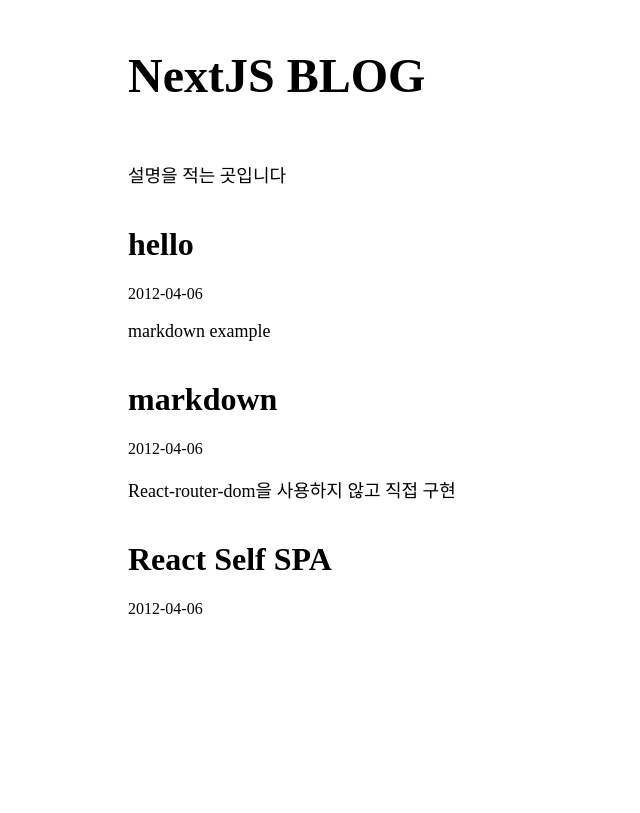
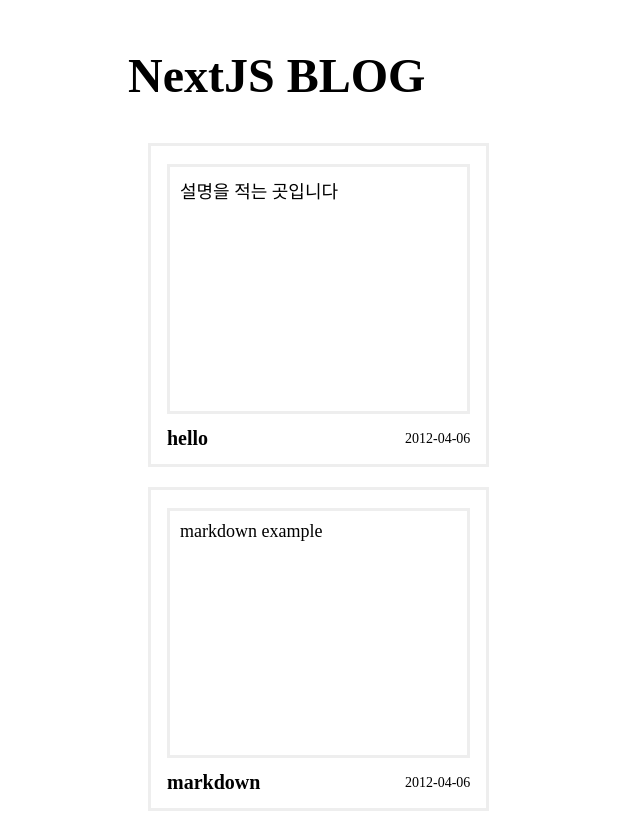
Before and after one commit to SeungGukYoo/NextJS-Blog, a Next.js app: page / in a window 1280 px wide. Shown: the top 813 px of the page, without its empty margins (0-640 px from the left). Built offline with nearby package versions, Linux system fonts and the light colour scheme.

Commit message:
ui 경로 추가

```diff
--- a/tailwind.config.ts
+++ b/tailwind.config.ts
@@ -2,7 +2,7 @@
   content: [
     "./app/**/*.{js,ts,jsx,tsx,mdx}", // <-- Add this line
     "./pages/**/*.{js,ts,jsx,tsx,mdx}",
-    "./components/**/*.{js,ts,jsx,tsx,mdx}",
+    "./ui/**/*.{js,ts,jsx,tsx,mdx}",
   ],
   theme: {
     extend: {},
```
